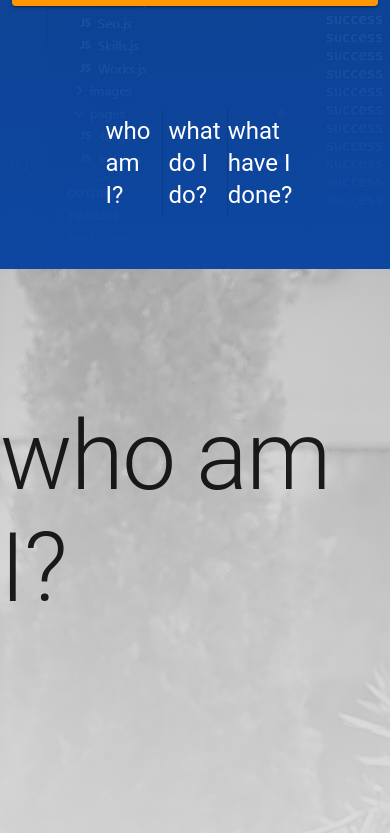
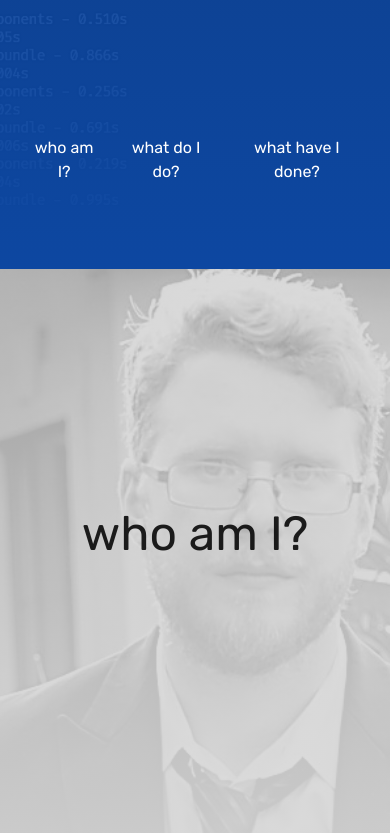
Before and after one commit to chrisMalson/my-portfolio, a Gatsby site: page / in a window 390 px wide. Shown: the part 575-1408 px from the top of the page. Built offline with nearby package versions, Linux system fonts and the light colour scheme; Gatsby itself is replaced by a stand-in of ours.

Commit message:
tweaked design for mobile

```diff
--- a/gatsby-browser.js
+++ b/gatsby-browser.js
@@ -1,4 +1,5 @@
 import ThemeLayout from './src/utils/ThemeLayout';
+import '@fontsource/rubik';
 
 export const wrapRootElement = ({ element }) => {
   return <ThemeLayout>{element}</ThemeLayout>;
--- a/package.json
+++ b/package.json
@@ -5,6 +5,7 @@
   "version": "0.1.0",
   "author": "Kyle Mathews <mathews.kyle@gmail.com>",
   "dependencies": {
+    "@fontsource/rubik": "^4.2.2",
     "@fullpage/react-fullpage": "^0.1.19",
     "@material-ui/core": "^4.11.3",
     "@material-ui/icons": "^4.11.2",
--- a/src/components/About.js
+++ b/src/components/About.js
@@ -1,9 +1,9 @@
-import { Typography } from '@material-ui/core';
-import { makeStyles } from '@material-ui/core/styles';
+import { Typography, useMediaQuery } from '@material-ui/core';
+import { makeStyles, useTheme } from '@material-ui/core/styles';
 
 import me_bg from '../images/me_bg.png';
 
-const useStyles = makeStyles({
+const useStyles = makeStyles(theme => ({
   background: {
     alignItems: 'center',
     backgroundImage: `linear-gradient(
@@ -11,20 +11,30 @@ const useStyles = makeStyles({
       #ddd
     ), url(${me_bg})`,
     backgroundSize: 'cover',
+    backgroundPosition: 'center',
     display: 'flex',
     flexDirection: 'column',
-    height: '100vh',
+    minHeight: '100vh',
     justifyContent: 'space-around',
+  },
+  title: {
+    [theme.breakpoints.down('xs')]: {
+      paddingTop: '2em'
+    }
+  },
+  description: {
+    padding: '0 2.5em',
   }
-});
+}));
 
 const About = () => {
-  const { background } = useStyles();
+  const { background, description, title } = useStyles();
+  const theme = useTheme();
 
   return (
     <div id="about" className={background}>
-      <Typography variant="h1">who am I?</Typography>
-      <Typography variant="h6">an aspiring developer whose primary goal is to hone his craft and provide value to an increasingly online world.</Typography>
+      <Typography className={title} variant={useMediaQuery(theme.breakpoints.up('sm')) ? 'h1' : 'h3'}>who am I?</Typography>
+      <Typography className={description} variant="h6">an aspiring developer whose primary goal is to hone his craft and provide value to an increasingly online world.</Typography>
     </div>
   );
 };
--- a/src/components/Contact.js
+++ b/src/components/Contact.js
@@ -1,5 +1,5 @@
-import { Typography } from '@material-ui/core';
-import { makeStyles } from '@material-ui/core/styles';
+import { Typography, useMediaQuery } from '@material-ui/core';
+import { makeStyles, useTheme } from '@material-ui/core/styles';
 
 import ContactButton from './ContactButton';
 import contact_bg from '../images/contact_bg.png';
@@ -16,18 +16,28 @@ const useStyles = makeStyles(theme => ({
     display: 'flex',
     flexDirection: 'column',
     justifyContent: 'space-around',
-    height: '100vh',
+    minHeight: '100vh',
+  },
+  text: {
+    textAlign: 'center'
+  },
+  buttonContainer: {
+    alignItems: 'center',
+    display: 'flex',
+    flexDirection: 'column',
+    justifyContent: 'center'
   }
 }));
 
 const Contact = () => {
-  const { background } = useStyles();
+  const { background, text, buttonContainer } = useStyles();
+  const theme = useTheme();
 
   return (
     <div className={background}>
-      <Typography variant="h1">that's pretty much it</Typography>
-      <div>
-        <Typography variant="h6">so if you wanna chat, here's how:</Typography>
+      <Typography className={text} variant={useMediaQuery(theme.breakpoints.up('sm')) ? 'h1' : 'h3'}>that's pretty much it</Typography>
+      <div className={buttonContainer}>
+        <Typography className={text} variant={useMediaQuery(theme.breakpoints.up('sm')) ? 'h6' : 'body1'}>if you want some site work done, then</Typography>
         <ContactButton />
       </div>
     </div>
--- a/src/components/ContactButton.js
+++ b/src/components/ContactButton.js
@@ -13,7 +13,7 @@ const ContactButton = () => {
   return (
     <Button className={text} variant="contained" color="secondary">
       <Typography variant="h3">
-        click to hire me
+        let's talk
       </Typography>
     </Button>
   );
--- a/src/components/Header.js
+++ b/src/components/Header.js
@@ -13,6 +13,9 @@ const useStyles = makeStyles(theme => ({
     display: 'flex',
     justifyContent: 'center',
     padding: `1.45rem 1.0875rem`,
+    [theme.breakpoints.down('xs')]: {
+      padding: '0.75rem'
+    }
   },
   text: {
     color: `white`,
--- a/src/components/Hero.js
+++ b/src/components/Hero.js
@@ -1,5 +1,5 @@
-import { Typography } from '@material-ui/core';
-import { makeStyles } from '@material-ui/core/styles';
+import { Typography, useMediaQuery } from '@material-ui/core';
+import { makeStyles, useTheme } from '@material-ui/core/styles';
 
 import ContactButton from './ContactButton';
 import hero_bg from '../images/hero_bg.png';
@@ -12,22 +12,24 @@ const useStyles = makeStyles(theme => ({
         ${theme.palette.primary.main}bb,
         ${theme.palette.primary.main}
       ), url(${hero_bg})`,
+    backgroundPosition: 'center',
     backgroundSize: 'cover',
     color: theme.palette.common.white,
     display: 'flex',
     flexDirection: 'column',
-    height: '100vh',
+    minHeight: '100vh',
     justifyContent: 'space-around'
   }
 }));
 
 const Hero = () => {
   const { background } = useStyles();
+  const theme = useTheme();
 
   return (
     <div className={background}>
       <div />
-      <Typography variant="h1">Chris Malson</Typography>
+      <Typography variant={useMediaQuery(theme.breakpoints.up('sm')) ? 'h1' : 'h3'}>Chris Malson</Typography>
       <ContactButton />
       <NavBar />
     </div>
--- a/src/components/Layout.js
+++ b/src/components/Layout.js
@@ -11,10 +11,10 @@ const Layout = ({ children }) => {
   }, []);
 
   useEffect(() => {
-    if (yPos > window.innerHeight - 1) {
+    if (yPos <= window.innerHeight - 1) {
+      setHeaderVisible(false);
+    } else {
       setHeaderVisible(true);
-    } else {
-      setHeaderVisible(false);
     }
   }, [yPos])
 
--- a/src/components/NavBar.js
+++ b/src/components/NavBar.js
@@ -5,10 +5,23 @@ const useStyles = makeStyles(theme => ({
   nav: {
     display: 'flex',
     justifyContent: 'space-between',
-    width: '50%'
+    width: '90%',
+    [theme.breakpoints.up('sm')]: {
+      width: '75%'
+    },
+    [theme.breakpoints.up('md')]: {
+      width: '60%'
+    }
   },
   text: {
-    color: theme.palette.common.white
+    [theme.breakpoints.up('sm')]: {
+      fontSize: '1.25rem',
+    },
+    [theme.breakpoints.up('md')]: {
+      fontSize: '1.5rem'
+    },
+    color: theme.palette.common.white,
+    textAlign: 'center'
   }
 }));
 
@@ -18,15 +31,15 @@ const NavBar = () => {
   return (
     <div className={nav}>
       <Button href="#about" variant="text">
-        <Typography className={text} variant="h5">who am I?</Typography>
+        <Typography className={text}>who am I?</Typography>
       </Button>
       <Divider orientation="vertical" />
       <Button href="#skills" variant="text">
-        <Typography className={text} variant="h5">what do I do?</Typography>
+        <Typography className={text}>what do I do?</Typography>
       </Button>
       <Divider orientation="vertical" />
       <Button href="#works" variant="text">
-        <Typography className={text} variant="h5">what have I done?</Typography>
+        <Typography className={text}>what have I done?</Typography>
       </Button>
     </div>
   );
--- a/src/components/Skills.js
+++ b/src/components/Skills.js
@@ -1,11 +1,11 @@
-import { Icon, List, ListItem, Typography } from '@material-ui/core';
+import { Icon, List, ListItem, Typography, useMediaQuery } from '@material-ui/core';
 import { blue } from '@material-ui/core/colors';
-import { makeStyles } from '@material-ui/core/styles';
+import { makeStyles, useTheme } from '@material-ui/core/styles';
 import CodeIcon from '@material-ui/icons/Code';
 
 import site_bg from '../images/site_bg.png';
 
-const useStyles = makeStyles({
+const useStyles = makeStyles(theme => ({
   background: {
     alignItems: 'center',
     backgroundImage: `linear-gradient(
@@ -13,50 +13,62 @@ const useStyles = makeStyles({
       ${blue[300]}
     ), url(${site_bg})`,
     backgroundSize: 'cover',
+    backgroundPosition: 'center',
     display: 'flex',
     flexDirection: 'column',
     justifyContent: 'space-around',
-    height: '100vh',
+    minHeight: '100vh',
   },
   listContainer: {
     display: 'flex',
     justifyContent: 'center'
-  }
-});
+  },
+  description: {
+    padding: '0 1.5em 1.5em 1.5em',
+    textAlign: 'center'
+  },
+  listText: {
+    [theme.breakpoints.up('sm')]: {
+      fontSize: '1.25rem'
+    }
+  },
+}));
 
 const Skills = () => {
-  const { background, listContainer } = useStyles();
+  const { background, description, listContainer, listText, title } = useStyles();
+  const theme = useTheme();
 
   return (
     <div id="skills" className={background}>
-      <Typography variant="h1">what do I do?</Typography>
+      {useMediaQuery(theme.breakpoints.down('xs')) && <div style={{ height: '3em' }}></div>}
+      <Typography className="title" variant={useMediaQuery(theme.breakpoints.up('sm')) ? 'h1' : 'h3'}>what do I do?</Typography>
       <div>
-        <Typography variant="h6">I build simple and snappy front-end web interfaces with experience in:</Typography>
+        <Typography className={description} variant="h6">I build simple and snappy front-end web interfaces with experience in:</Typography>
         <div className={listContainer}>
           <List>
             <ListItem>
               <Icon>
                 <CodeIcon />
               </Icon>
-              <Typography variant="h6">HTML</Typography>
+              <Typography className={listText}>HTML</Typography>
             </ListItem>
             <ListItem>
               <Icon>
                 <CodeIcon />
               </Icon>
-              <Typography variant="h6">CSS</Typography>
+              <Typography className={listText}>CSS</Typography>
             </ListItem>
             <ListItem>
               <Icon>
                 <CodeIcon />
               </Icon>
-              <Typography variant="h6">JavaScript</Typography>
+              <Typography className={listText}>JavaScript</Typography>
             </ListItem>
             <ListItem>
               <Icon>
                 <CodeIcon />
               </Icon>
-              <Typography variant="h6">ES6</Typography>
+              <Typography className={listText}>ES6</Typography>
             </ListItem>
           </List>
           <List>
@@ -64,25 +76,25 @@ const Skills = () => {
               <Icon>
                 <CodeIcon />
               </Icon>
-              <Typography variant="h6">React</Typography>
+              <Typography className={listText}>React</Typography>
             </ListItem>
             <ListItem>
               <Icon>
                 <CodeIcon />
               </Icon>
-              <Typography variant="h6">Material-UI</Typography>
+              <Typography className={listText}>Material-UI</Typography>
             </ListItem>
             <ListItem>
               <Icon>
                 <CodeIcon />
               </Icon>
-              <Typography variant="h6">Next.js</Typography>
+              <Typography className={listText}>Next.js</Typography>
             </ListItem>
             <ListItem>
               <Icon>
                 <CodeIcon />
               </Icon>
-              <Typography variant="h6">Gatsby</Typography>
+              <Typography className={listText}>Gatsby</Typography>
             </ListItem>
           </List>
         </div>
--- a/src/components/Works.js
+++ b/src/components/Works.js
@@ -1,11 +1,11 @@
-import { Card, CardContent, CardMedia, Typography } from '@material-ui/core';
-import { makeStyles } from '@material-ui/core/styles';
+import { Card, CardContent, CardMedia, Typography, useMediaQuery } from '@material-ui/core';
+import { makeStyles, useTheme } from '@material-ui/core/styles';
 
 import card_agoc from '../images/card_agoc.png';
 import card_oatd from '../images/card_oatd.png';
 import git_bg from '../images/git_bg.png';
 
-const useStyles = makeStyles({
+const useStyles = makeStyles(theme => ({
   background: {
     alignItems: 'center',
     backgroundImage: `linear-gradient(
@@ -13,27 +13,41 @@ const useStyles = makeStyles({
       #ddd
     ), url(${git_bg})`,
     backgroundSize: 'cover',
+    backgroundPosition: 'center',
     display: 'flex',
     flexDirection: 'column',
     justifyContent: 'space-around',
-    height: '100vh',
+    minHeight: '100vh',
   },
   card: {
-    maxWidth: '30%'
+    margin: '1em 0',
+    maxWidth: '300px'
   },
   cardList: {
     display: 'flex',
+    '@media (max-width: 700px)': {
+      flexDirection: 'column',
+      alignItems: 'center'
+    },
     justifyContent: 'space-around',
-    width: '80%'
-  }
-});
+    width: '90%'
+  },
+  title: {
+    textAlign: 'center',
+    [theme.breakpoints.down('xs')]: {
+      paddingTop: '2em'
+    }
+  },
+}));
 
 const Works = () => {
-  const { background, card, cardList } = useStyles();
+  const { background, card, cardList, title } = useStyles();
+  const theme = useTheme();
 
   return (
     <div id="works" className={background}>
-      <Typography variant="h1">what have I done?</Typography>
+      {useMediaQuery(theme.breakpoints.down('xs')) && <div style={{ height: '3em' }}></div>}
+      <Typography className={title} variant={useMediaQuery(theme.breakpoints.up('sm')) ? 'h1' : 'h3'}>what have I done?</Typography>
       <div className={cardList}>
         <Card className={card}>
           <CardContent>
--- a/src/utils/theme.js
+++ b/src/utils/theme.js
@@ -2,10 +2,18 @@ import { createMuiTheme } from '@material-ui/core/styles';
 import { blue, orange } from '@material-ui/core/colors';
 
 const theme = createMuiTheme({
+  breakpoints: {
+    values: {
+      sm: 700
+    }
+  },
   typography: {
     button: {
       textTransform: 'none'
-    }
+    },
+    fontFamily: [
+      'Rubik'
+    ],
   },
   palette: {
     primary: {
```
Also changed, not shown: 1 other file.
